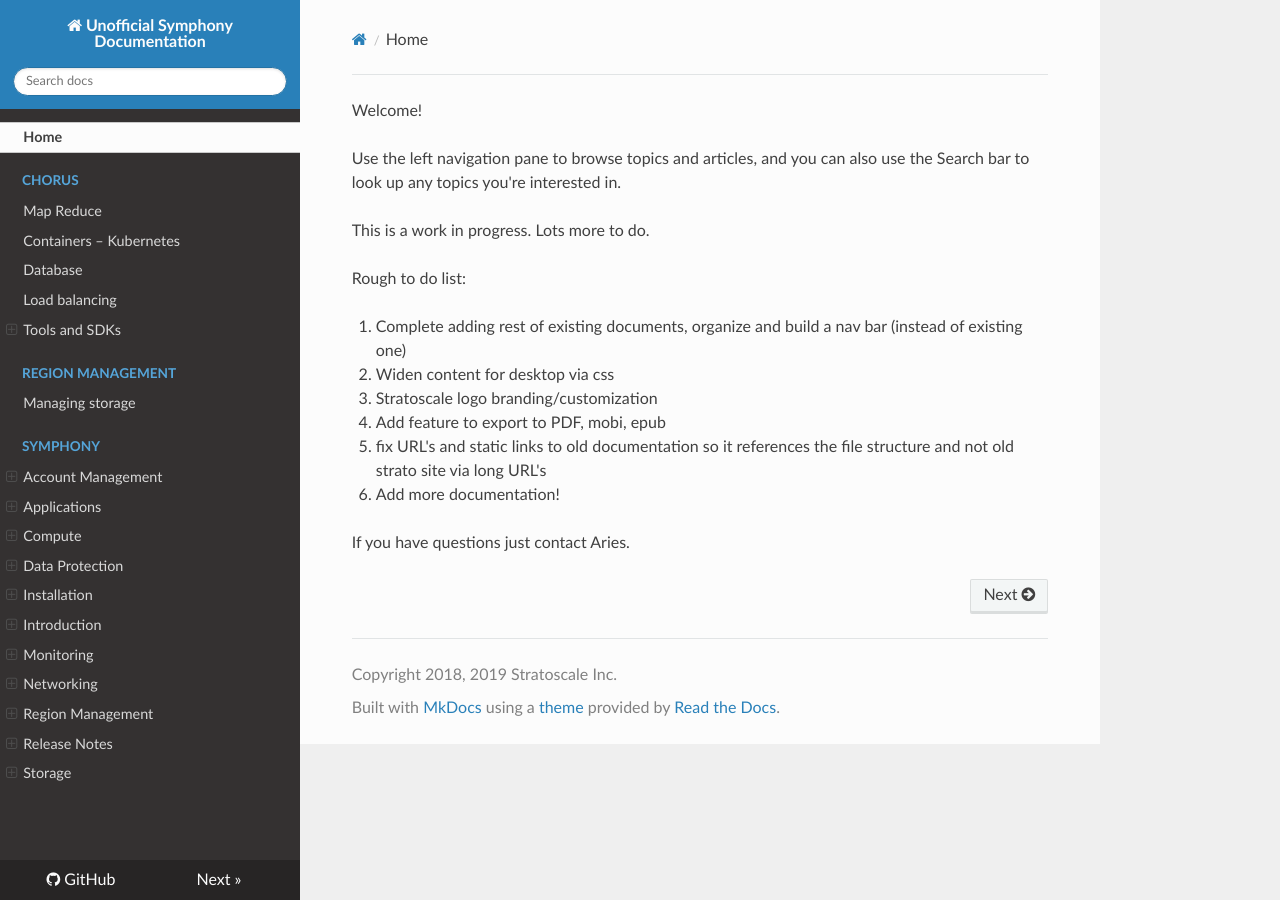
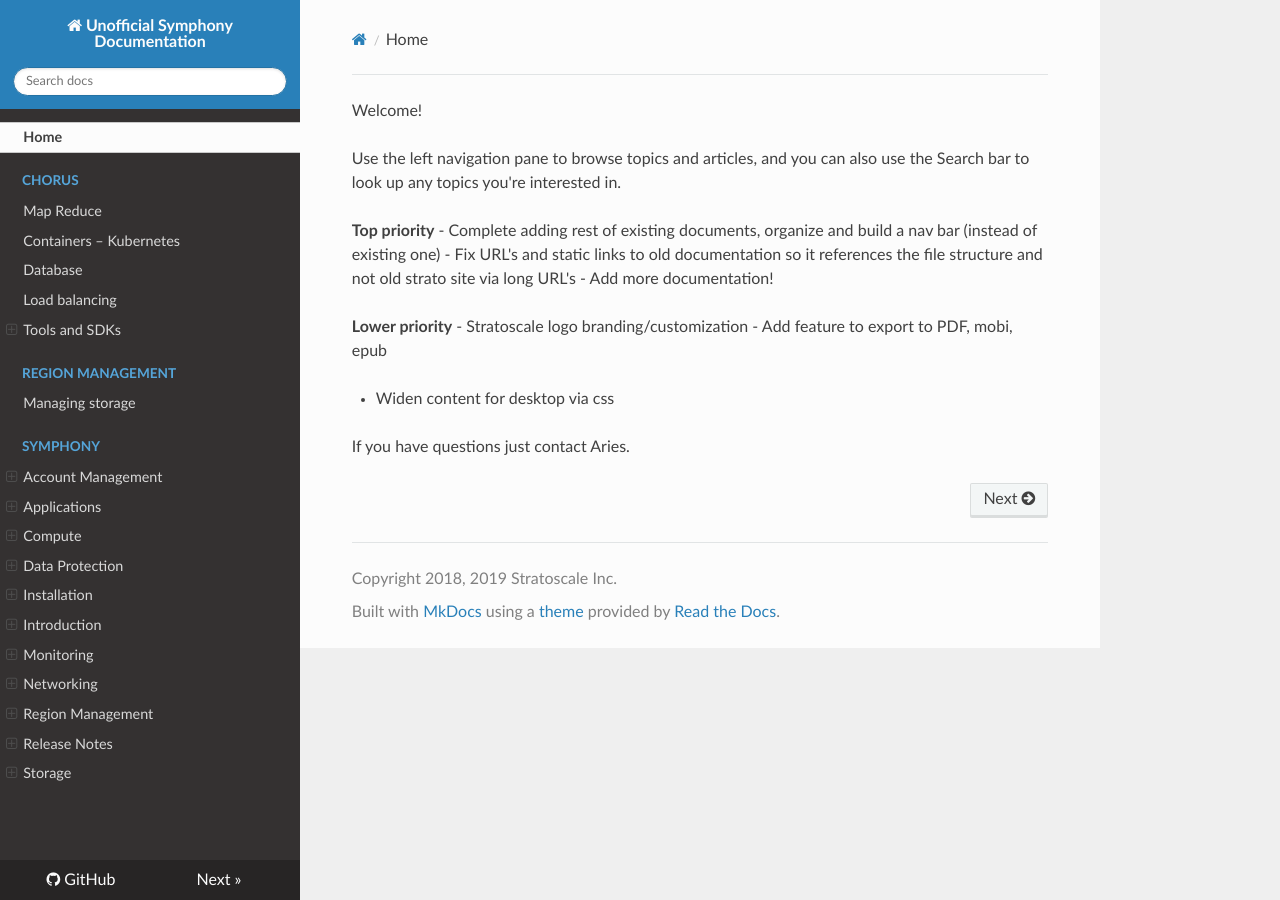
Before and after one commit to ariesyous/stratodocs, an MkDocs documentation site: the page built from docs/index.md, in a window 1280 px wide. Built offline with MkDocs 1.6.1, drawn with Linux system fonts in a browser that asks for light colours; nearby versions of some CDN libraries.

Commit message:
Update index.md

```diff
--- a/docs/index.md
+++ b/docs/index.md
@@ -1,17 +1,20 @@
 Welcome!
 
-  Use the left navigation pane to browse topics and articles, and you can also use the Search bar to look up any topics you're interested in.
 
-This is a work in progress. Lots more to do.
 
-Rough to do list:
+Use the left navigation pane to browse topics and articles, and you can also use the Search bar to look up any topics you're interested in.
 
- 1. Complete adding rest of existing documents, organize and build a nav bar (instead of existing one)
- 2. Widen content for desktop via css
- 3. Stratoscale logo branding/customization
- 4. Add feature to export to PDF, mobi, epub
- 5. fix URL's and static links to old documentation so it references the file structure and not old strato site via long URL's
- 6. Add more documentation!
+
+**Top priority**
+ - Complete adding rest of existing documents, organize and build a nav bar (instead of existing one)
+ - Fix URL's and static links to old documentation so it references the file structure and not old strato site via long URL's
+ - Add more documentation!
+
+**Lower priority**
+ - Stratoscale logo branding/customization
+ - Add feature to export to PDF, mobi, epub
+
+   - Widen content for desktop via css
 
 
 
```
